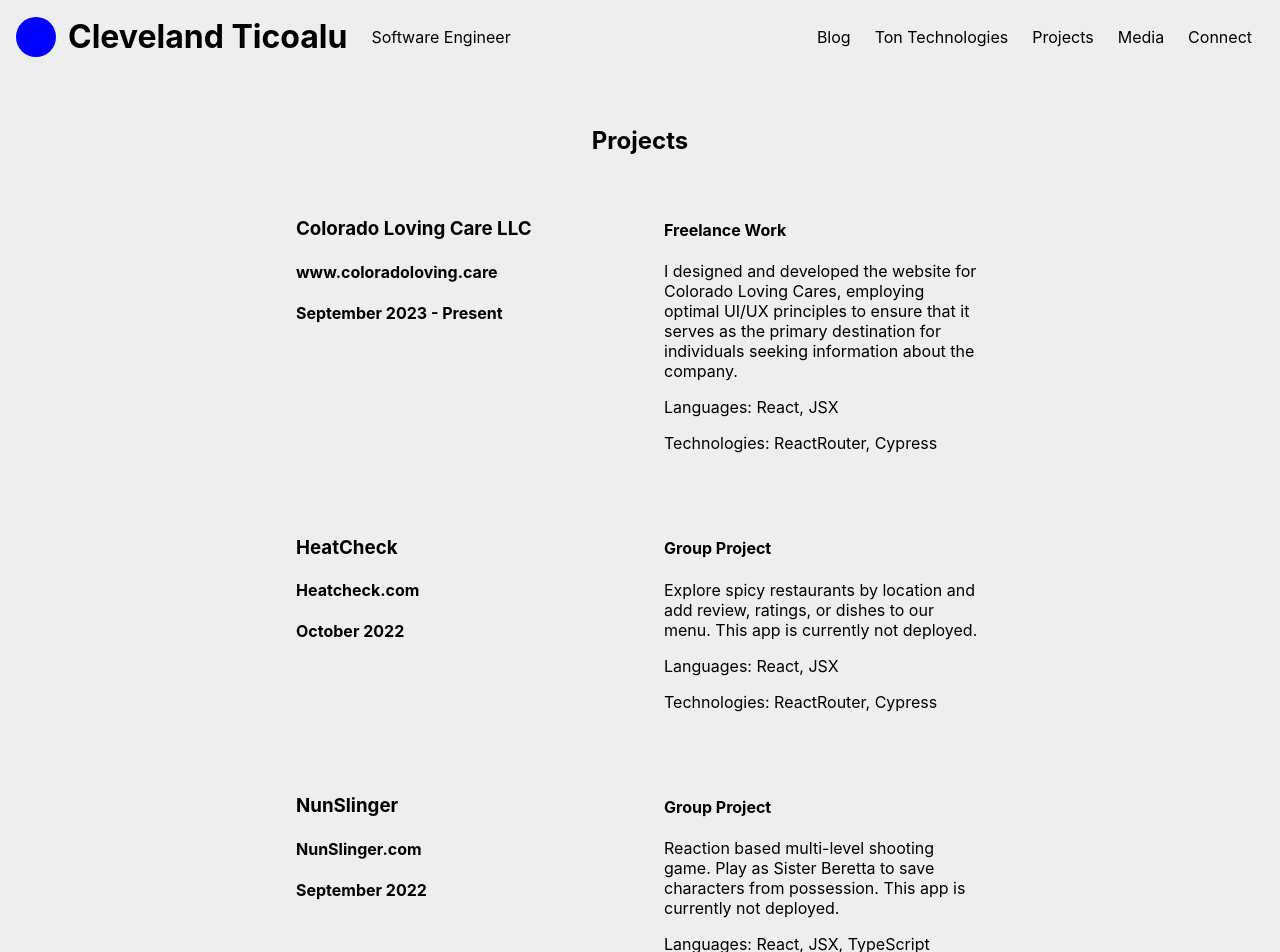
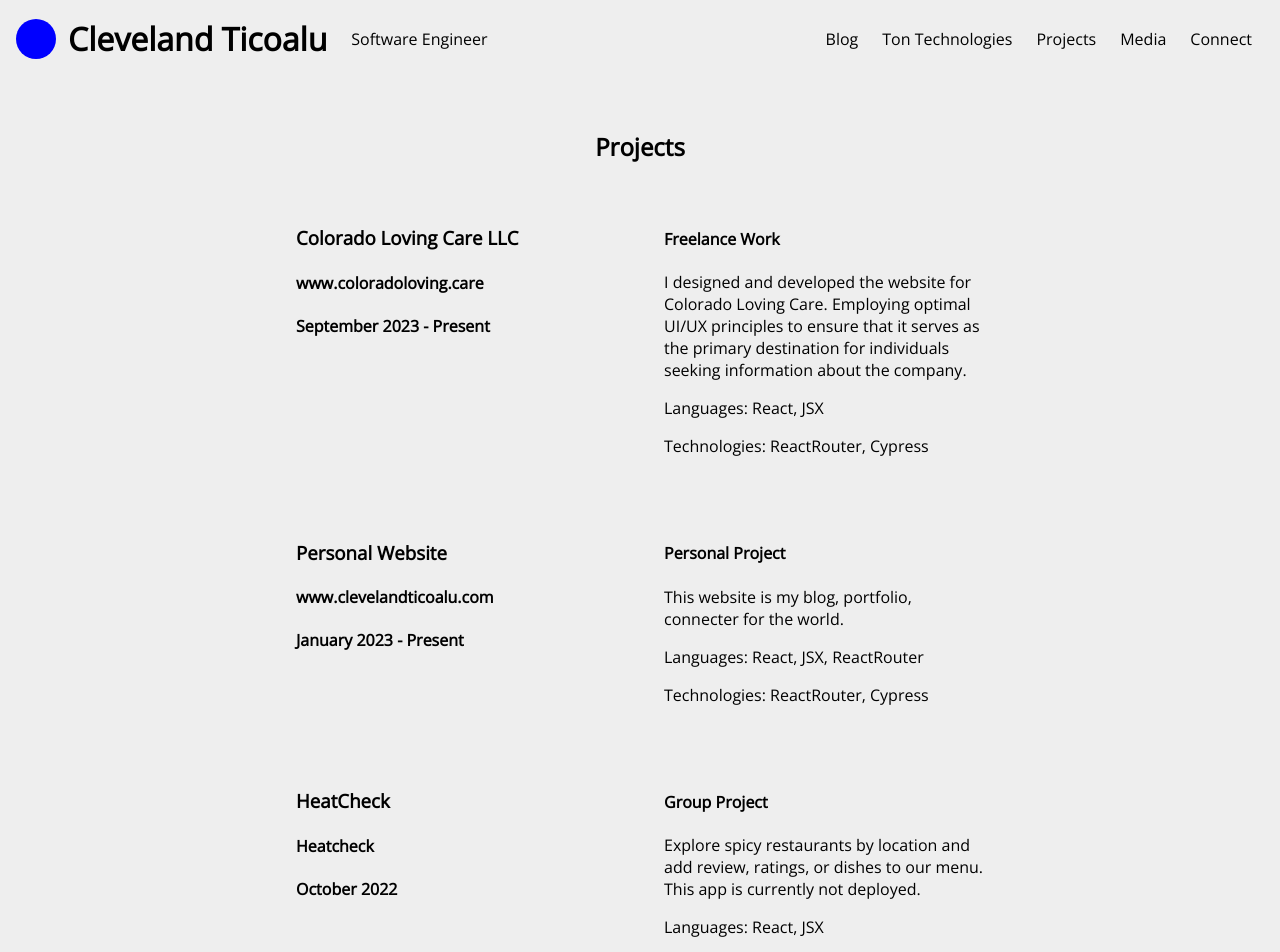
Before and after one commit to cleveland231/clevelandportfolio, a React (Create React App) app: page /projects in a window 1280 px wide. Shown: the top 952 px of the page. Built offline with nearby package versions, Linux system fonts and the light colour scheme.

Commit message:
Add open sans font

```diff
--- a/public/index.html
+++ b/public/index.html
@@ -15,6 +15,9 @@
       user's mobile device or desktop. See https://developers.google.com/web/fundamentals/web-app-manifest/
     -->
     <link rel="manifest" href="%PUBLIC_URL%/manifest.json" />
+    <link rel="preconnect" href="https://fonts.googleapis.com">
+    <link rel="preconnect" href="https://fonts.gstatic.com" crossorigin>
+    <link href="https://fonts.googleapis.com/css2?family=Open+Sans&display=swap" rel="stylesheet">
     <!--
       Notice the use of %PUBLIC_URL% in the tags above.
       It will be replaced with the URL of the `public` folder during the build.
--- a/src/Components/App/App.css
+++ b/src/Components/App/App.css
@@ -3,6 +3,7 @@
   height: 100vh;
   width: 100vw;
   background-color: #eeeeee;
+  font-family: 'Open Sans', sans-serif;
 }
 
 /* * {
--- a/src/Components/Connect/Connect.css
+++ b/src/Components/Connect/Connect.css
@@ -37,7 +37,7 @@ label {
   color: #EEEEEE;
   height: 7rem;
   width: 7rem;
-  font-size: 1rem;
+  font-size: 1.5rem;
   font-weight: bold;
 }
 
--- a/src/Components/Home/Home.js
+++ b/src/Components/Home/Home.js
@@ -1,6 +1,6 @@
 import React from 'react'
 import { NavLink } from 'react-router-dom'
-import ProfilePic from '../../Assets/BaldProfilePic.JPG'
+import ProfilePic from '../../Assets/profilepic23.jpeg'
 import './Home.css';
 
 export const Home = () => {
--- a/src/Components/Projects/Projects.js
+++ b/src/Components/Projects/Projects.js
@@ -19,8 +19,8 @@ export const Projects = () => {
               Freelance Work
             </h4>
             <div className="ProjectDescription">
-              I designed and developed the website for Colorado Loving Cares,
-              employing optimal UI/UX principles to ensure that it serves as the
+              I designed and developed the website for Colorado Loving Care.
+              Employing optimal UI/UX principles to ensure that it serves as the
               primary destination for individuals seeking information about the
               company.
             </div>
@@ -31,8 +31,26 @@ export const Projects = () => {
 
         <div className="ProjectBox">
           <div className="ProjectName">
+            <h3> Personal Website </h3>
+            <h4> www.clevelandticoalu.com </h4>
+            <h4> January 2023 - Present </h4>
+          </div>
+          <div className="ProjectDescriptionBox">
+            <h4>
+              Personal Project
+            </h4>
+            <div className="ProjectDescription">
+              This website is my blog, portfolio, connecter for the world.
+            </div>
+            <p> Languages: React, JSX, ReactRouter </p>
+            <p> Technologies: ReactRouter, Cypress </p>
+          </div>
+        </div>
+
+        <div className="ProjectBox">
+          <div className="ProjectName">
             <h3> HeatCheck </h3>
-            <h4> Heatcheck.com </h4>
+            <h4> Heatcheck </h4>
             <h4> October 2022 </h4>
           </div>
           <div className="ProjectDescriptionBox">
@@ -51,7 +69,7 @@ export const Projects = () => {
         <div className="ProjectBox">
           <div className="ProjectName">
             <h3> NunSlinger </h3>
-            <h4> NunSlinger.com </h4>
+            <h4> NunSlinger </h4>
             <h4> September 2022 </h4>
           </div>
           <div className="ProjectDescriptionBox">
```
Also changed, not shown: src/Assets/profilepic23.jpeg (renamed from 751EAF11-862F-481B-9792-4FF43DF0E86C_1_105_c.jpeg).
